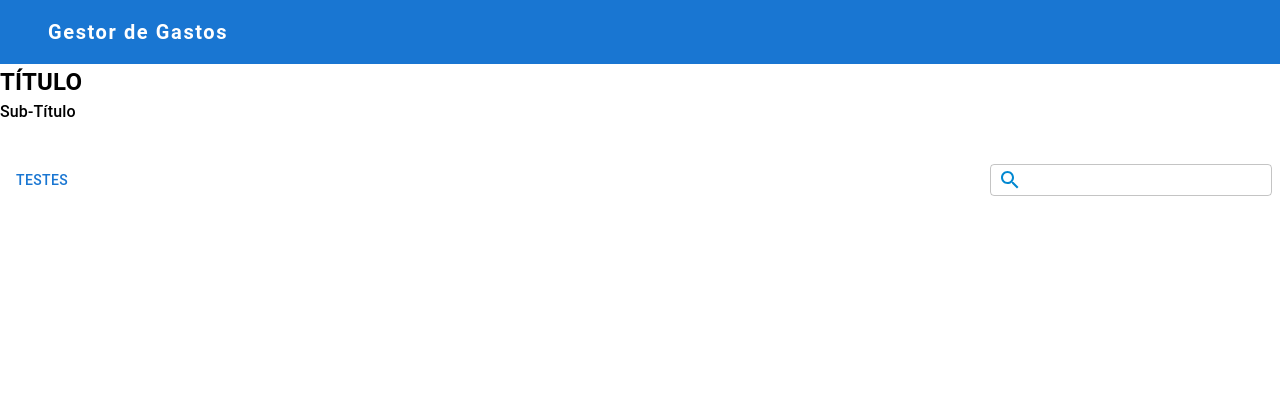
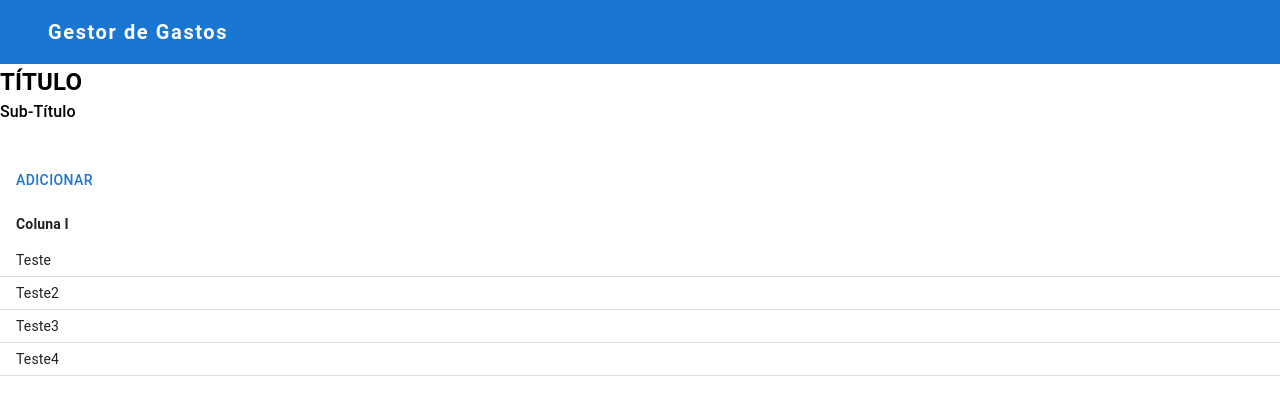
Before and after one commit to hyagoassiz/gestor-de-gastos, a React (Vite) app: page / in a window 1280 px wide. Shown: the top 402 px of the page. Built offline with nearby package versions, Linux system fonts and the light colour scheme.

Commit message:
GDG-4 feat(Components): adicionado component DataTable

```diff
--- a/src/App.tsx
+++ b/src/App.tsx
@@ -3,16 +3,23 @@ import "./App.css";
 import { TitlePage } from "./app/shared/components/TitlePage/TItlePage";
 import { ToolPainel } from "./app/shared/components/ToolPanel/ToolPanel";
 import { Button } from "@mui/material";
-import { AddIcCallOutlined } from "@mui/icons-material";
+import { DataTable } from "./app/shared/components/DataTable/DataTable";
 
 function App() {
   return (
     <>
       <AppBar />
       <TitlePage title="Título" subTitle="Sub-Título" />
-      <ToolPainel
-        buttons={<Button>Testes</Button>}
-        icons={<AddIcCallOutlined color="error" />}
+      <ToolPainel buttons={<Button>Adicionar</Button>} />
+      <DataTable
+        columns={[{ key: "1", label: "Coluna I" }]}
+        data={[
+          { "1": "Teste", teste: 1 },
+          { "1": "Teste2", teste: 2 },
+          { "1": "Teste3", teste: 3 },
+          { "1": "Teste4", teste: 4 },
+        ]}
+        textForEmptyData="teste"
       />
     </>
   );
--- /dev/null
+++ b/src/app/shared/components/DataTable/DataTable.tsx
@@ -0,0 +1,68 @@
+import { TableBody, TableContainer, TableRow, Typography } from "@mui/material";
+import Table from "@mui/material/Table";
+import { ITableColumn } from "../../interfaces";
+import {
+  Icon,
+  StyledBox,
+  StyledTableCellBody,
+  StyledTableCellHead,
+  StyledTableHead,
+} from "./styles";
+
+interface IDataTable {
+  columns: ITableColumn[];
+  // eslint-disable-next-line @typescript-eslint/no-explicit-any
+  data: any[];
+  textForEmptyData: string;
+}
+
+export const DataTable: React.FC<IDataTable> = ({
+  columns,
+  data,
+  textForEmptyData,
+}) => {
+  return (
+    <TableContainer sx={{ maxHeight: 400 }}>
+      <Table size="small" stickyHeader aria-label="sticky table">
+        <StyledTableHead>
+          <TableRow>
+            {columns.map((column) => (
+              <StyledTableCellHead size="small" key={column.key}>
+                {column.label}
+              </StyledTableCellHead>
+            ))}
+          </TableRow>
+        </StyledTableHead>
+
+        {data.length ? (
+          <TableBody>
+            {data.map((row, index) => (
+              <TableRow key={index}>
+                {columns.map((column) => (
+                  <StyledTableCellBody
+                    size="small"
+                    key={column.key}
+                    style={{ ...column?.style }}
+                  >
+                    {row[column.key]}
+                  </StyledTableCellBody>
+                ))}
+              </TableRow>
+            ))}
+          </TableBody>
+        ) : (
+          <TableBody>
+            <TableRow>
+              <StyledTableCellBody colSpan={columns.length}>
+                <StyledBox>
+                  <Icon />
+                  <Typography variant="body2">{textForEmptyData}</Typography>
+                </StyledBox>
+              </StyledTableCellBody>
+            </TableRow>
+          </TableBody>
+        )}
+      </Table>
+    </TableContainer>
+  );
+};
--- /dev/null
+++ b/src/app/shared/components/DataTable/styles/index.tsx
@@ -0,0 +1,27 @@
+import { Box, styled, TableCell, TableHead } from "@mui/material";
+import InfoIcon from "@mui/icons-material/Info";
+
+export const StyledTableHead = styled(TableHead)(({ theme }) => ({
+  height: theme.spacing(5),
+}));
+
+export const StyledTableCellHead = styled(TableCell)(() => ({
+  fontWeight: 600,
+  borderBottom: `none`,
+}));
+
+export const StyledTableCellBody = styled(TableCell)(({ theme }) => ({
+  borderBottom: `1px solid ${theme.palette.divider}`,
+}));
+
+export const StyledBox = styled(Box)(({ theme }) => ({
+  width: "100%",
+  padding: theme.spacing(1),
+  display: "flex",
+  alignItems: "center",
+  justifyContent: "center",
+}));
+
+export const Icon = styled(InfoIcon)(({ theme }) => ({
+  marginRight: theme.spacing(0.5),
+}));
--- a/src/app/shared/components/ToolPanel/ToolPanel.tsx
+++ b/src/app/shared/components/ToolPanel/ToolPanel.tsx
@@ -26,15 +26,16 @@ export const ToolPainel: React.FC<MuiFrameProps> = ({ buttons, searchBar }) => {
         <BoxContainer>
           <StyledBox>{buttons}</StyledBox>
           <Box />
+          {searchBar && (
             <Box sx={{ display: "flex" }}>
               <TextField
                 fullWidth
                 id="outlined-search"
                 variant="outlined"
                 color="primary"
-              placeholder={searchBar?.placeholder}
-              value={searchBar?.value}
-              onChange={searchBar?.onChange}
+                placeholder={searchBar.placeholder}
+                value={searchBar.value}
+                onChange={searchBar.onChange}
                 InputProps={{
                   style: {
                     paddingLeft: theme.spacing(1),
@@ -50,6 +51,7 @@ export const ToolPainel: React.FC<MuiFrameProps> = ({ buttons, searchBar }) => {
                 }}
               />
             </Box>
+          )}
         </BoxContainer>
       </StyledContainer>
     </>
--- /dev/null
+++ b/src/app/shared/interfaces/index.ts
@@ -0,0 +1 @@
+export * from "./ITableColumn";
```
Also changed, not shown: src/app/shared/interfaces/ITableColumn.ts (added, +8 -0 lines). Lines whose indentation alone changed are shown as unchanged.
